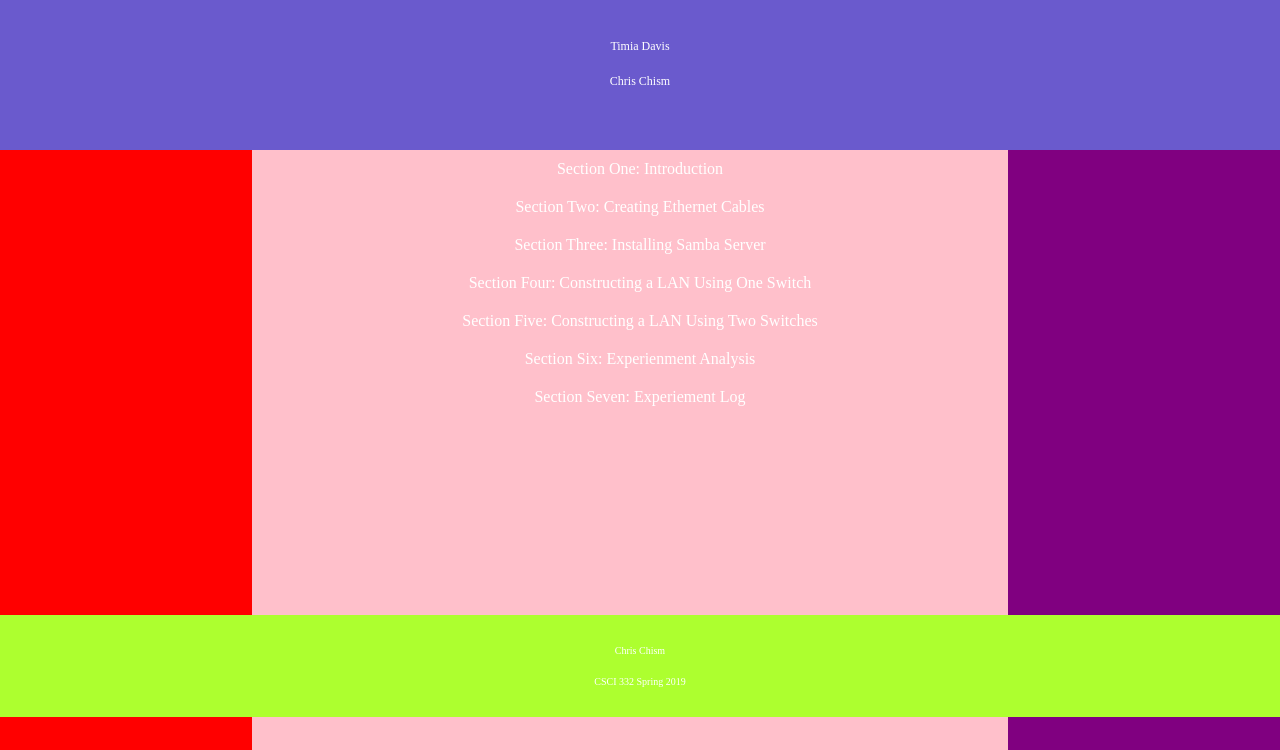
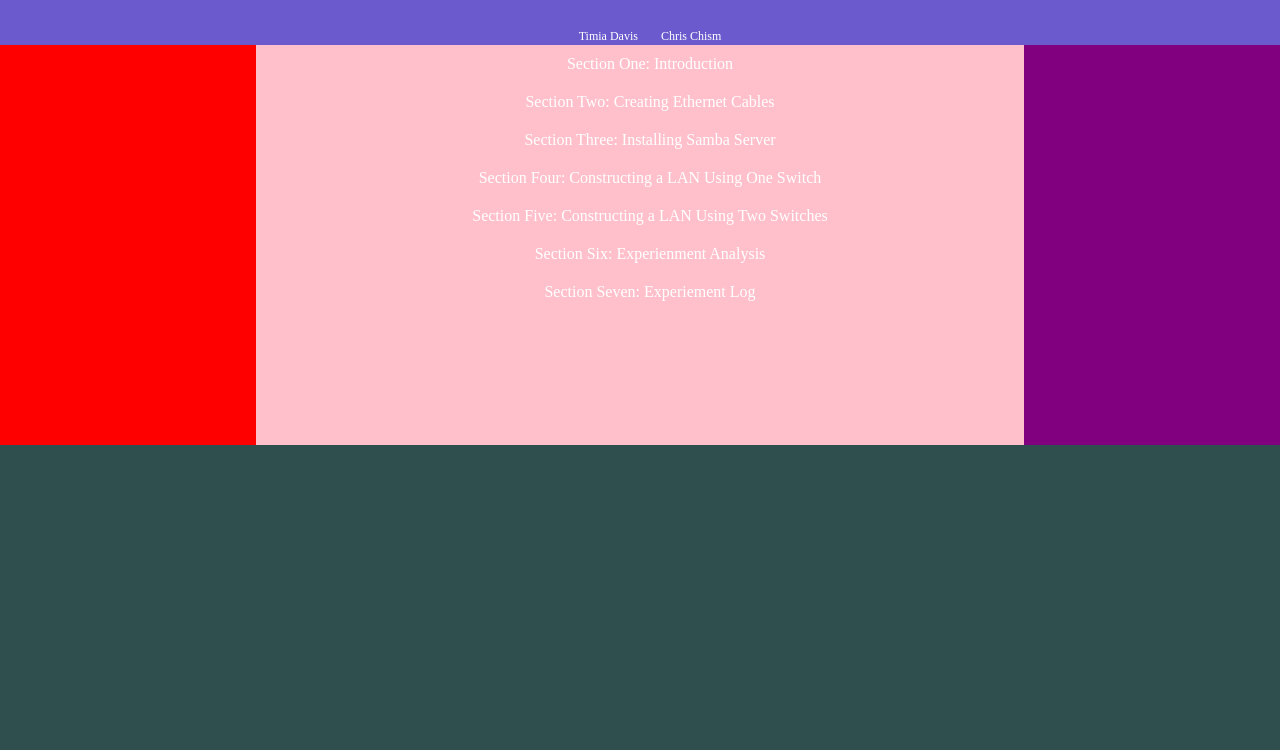
Before and after one commit to chrischism8063/Lab_5, a plain HTML site: page Lab5/index.html in a window 1280 px wide. Shown: the part 83-833 px from the top of the page. After the commit the page ends 800 px from the top, so only its background shows below. Drawn offline with Linux system fonts and the light colour scheme.

Commit message:
working on lab 5 css

```diff
--- a/Lab5/index.html
+++ b/Lab5/index.html
@@ -19,6 +19,7 @@
         </ul>
         <h3></h3>
     </header>
+
     <div class="main">
         <div class="left">
 
@@ -58,11 +59,11 @@
 
         </div>
     </div>
-    <div class="footer">
+    <!-- <div class="footer">
         <ul>
             <li>Chris Chism</li>
             <li>CSCI 332 Spring 2019</li>
         </ul>
-    </div>
+    </div> -->
 </body>
 </html>
--- a/Lab5/style.css
+++ b/Lab5/style.css
@@ -9,7 +9,7 @@ body{
 ul{
     padding: 10px;
     display: inline-block;
-
+    overflow: auto;
 }
 
 ul li{
@@ -55,16 +55,9 @@ ul li a:visited{
 
 div{
     /* background-color: darkturquoise; */
-    padding: 10px;
+    /* padding: 10px; */
 }
 
-header{
-    background-color: slateblue;
-    padding: 10px;
-    text-align: center;
-    margin: 0%;
-    bottom: 15%;
-}
 
 header ul{
     font-size: 12px;
@@ -100,12 +93,33 @@ header ul{
 
 }
 
+.group li{
+    display: inline;
+
+}
+
+header{
+    background-color: slateblue;
+    padding: 10px;
+    text-align: center;
+    margin: 0%;
+    /* bottom: 15%; */
+    position: fixed;
+    top: 0;
+    left: 0;
+    right: 0px;
+    width: 100%;
+    overflow: hidden;
+    bottom: 75%;
+}
 .main{
     display: flex;
     margin: 0%;
     padding: 0%;
-    height: 600px;
+    height: 400px;
     position: relative;
+    margin-top: 10%;
+    /* top: 15%; */
 }
 
 .left{
```
